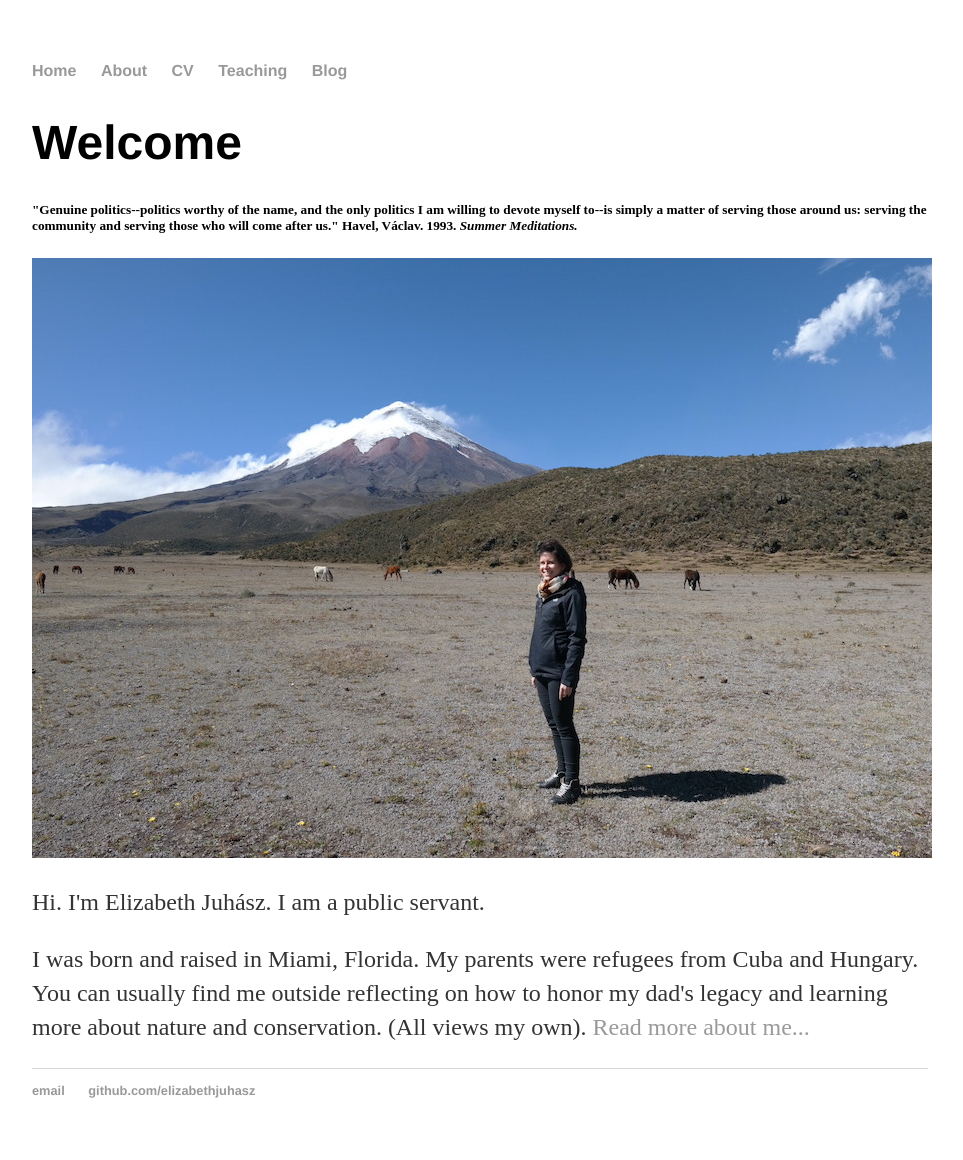
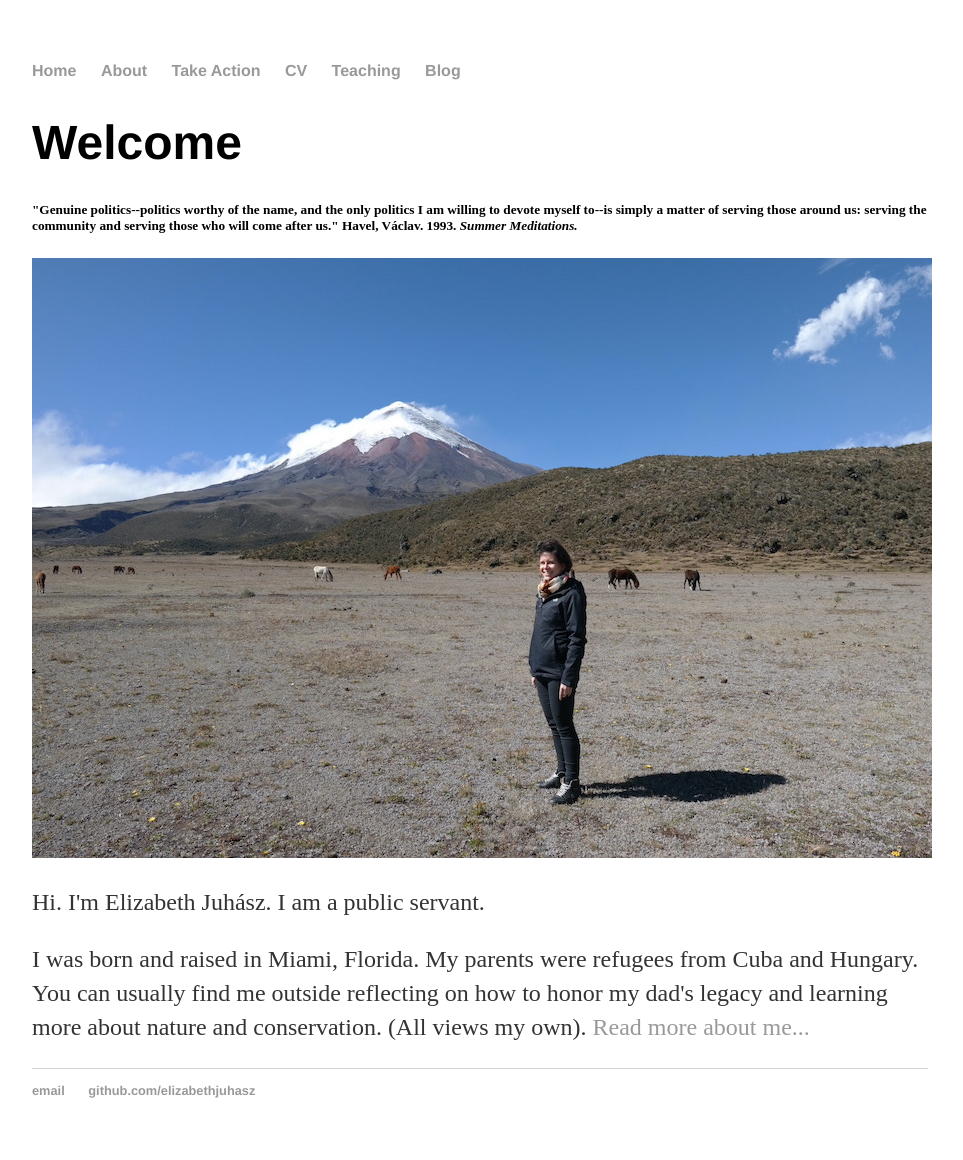
Before and after one commit to elizabethjuhasz/elizabethjuhasz.github.io, a Jekyll site: the page built from index.html, in a window 1280 px wide. Shown: the whole page, without its empty margins (160-1123 px from the left). Built offline with Jekyll 4.4.1, drawn with Linux system fonts in a browser that asks for light colours; Markdown is read by kramdown in place of the engine named in the settings.

Commit message:
default.html

```diff
--- a/_layouts/default.html
+++ b/_layouts/default.html
@@ -13,6 +13,7 @@
 <ul>
 <li><a href="/">Home</a></li>
 <li><a href="/about">About</a></li>
+<li><a href="/take action">Take Action</a></li>
 <li><a href="/cv">CV</a></li>
 <li><a href="/teaching">Teaching</a></li>
 <li><a href="/blog">Blog</a></li>
```
